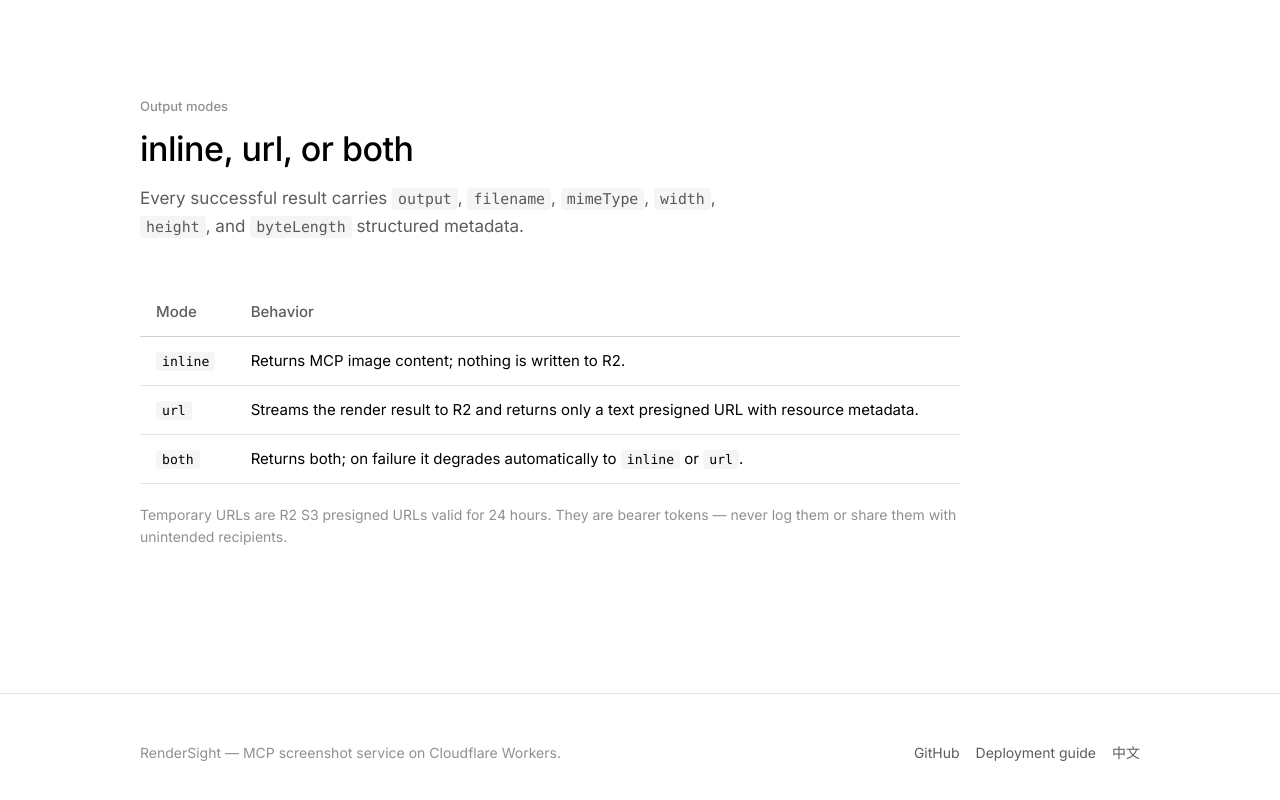
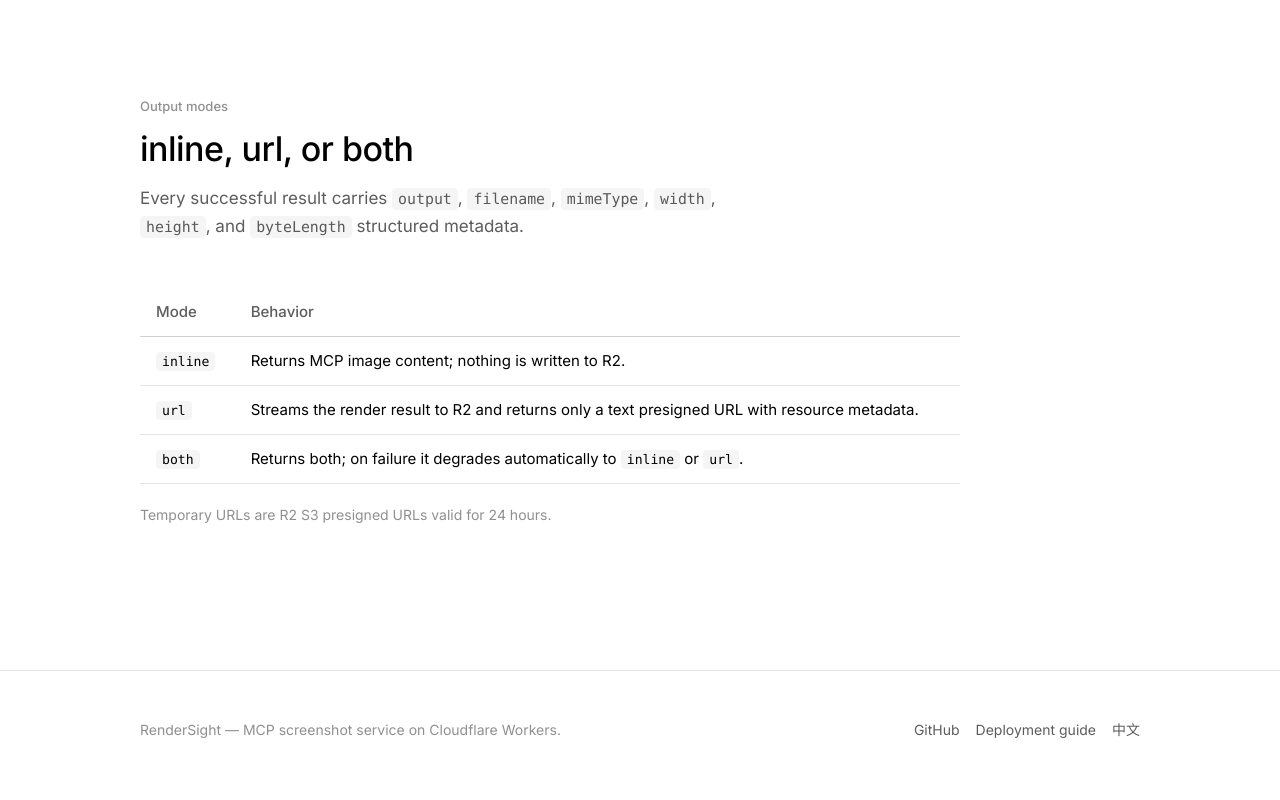
Before and after one commit to catwithlover/render-sight, a website: page site/en/index.html in a window 1280 px wide. Shown: the part 3155-3955 px from the top of the page. Drawn offline with Linux system fonts and the light colour scheme.

Commit message:
docs(site): 移除暫存 URL 的 bearer token 警告說明

```diff
--- a/site/en/index.html
+++ b/site/en/index.html
@@ -209,8 +209,7 @@
 						</table>
 					</div>
 					<p class="note">
-						Temporary URLs are R2 S3 presigned URLs valid for 24 hours. They are bearer tokens — never log them or share them with
-						unintended recipients.
+						Temporary URLs are R2 S3 presigned URLs valid for 24 hours.
 					</p>
 				</div>
 			</section>
```
Also changed, not shown: site/index.html (+1 -1 lines).
